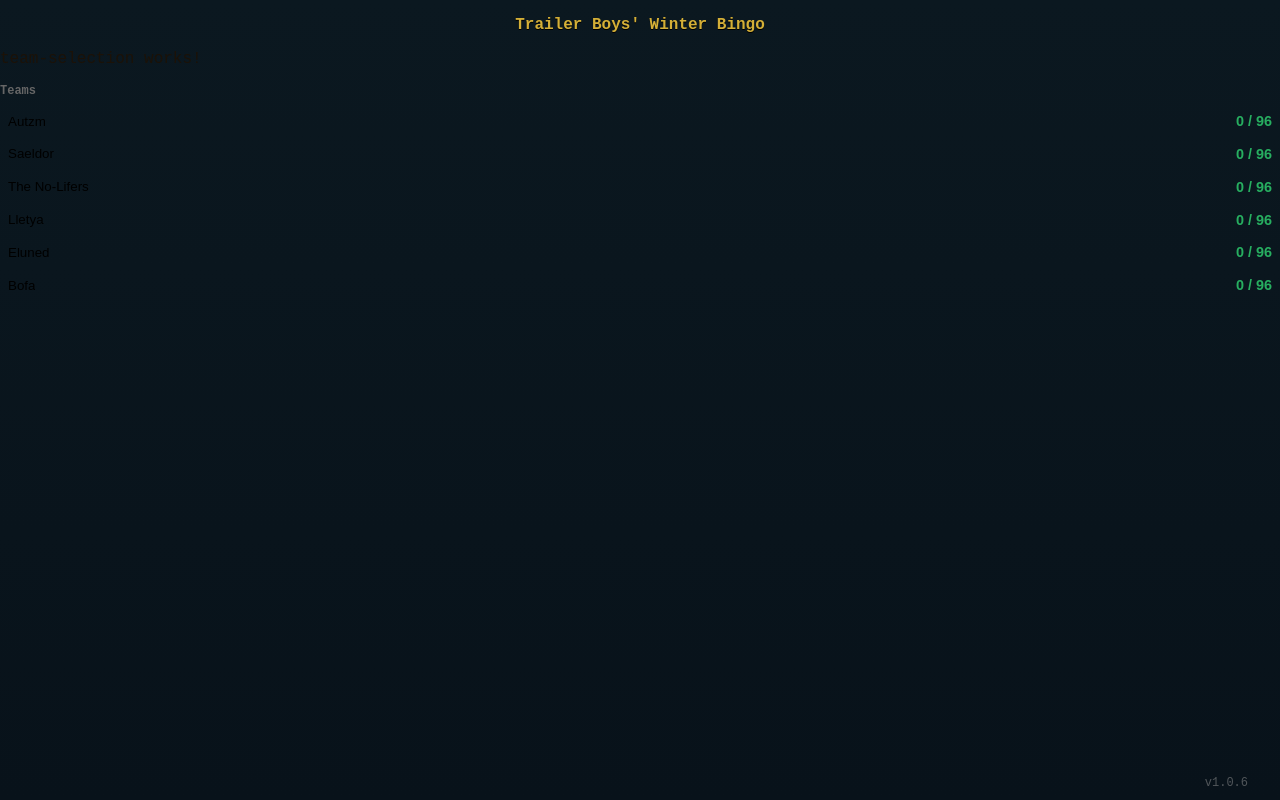
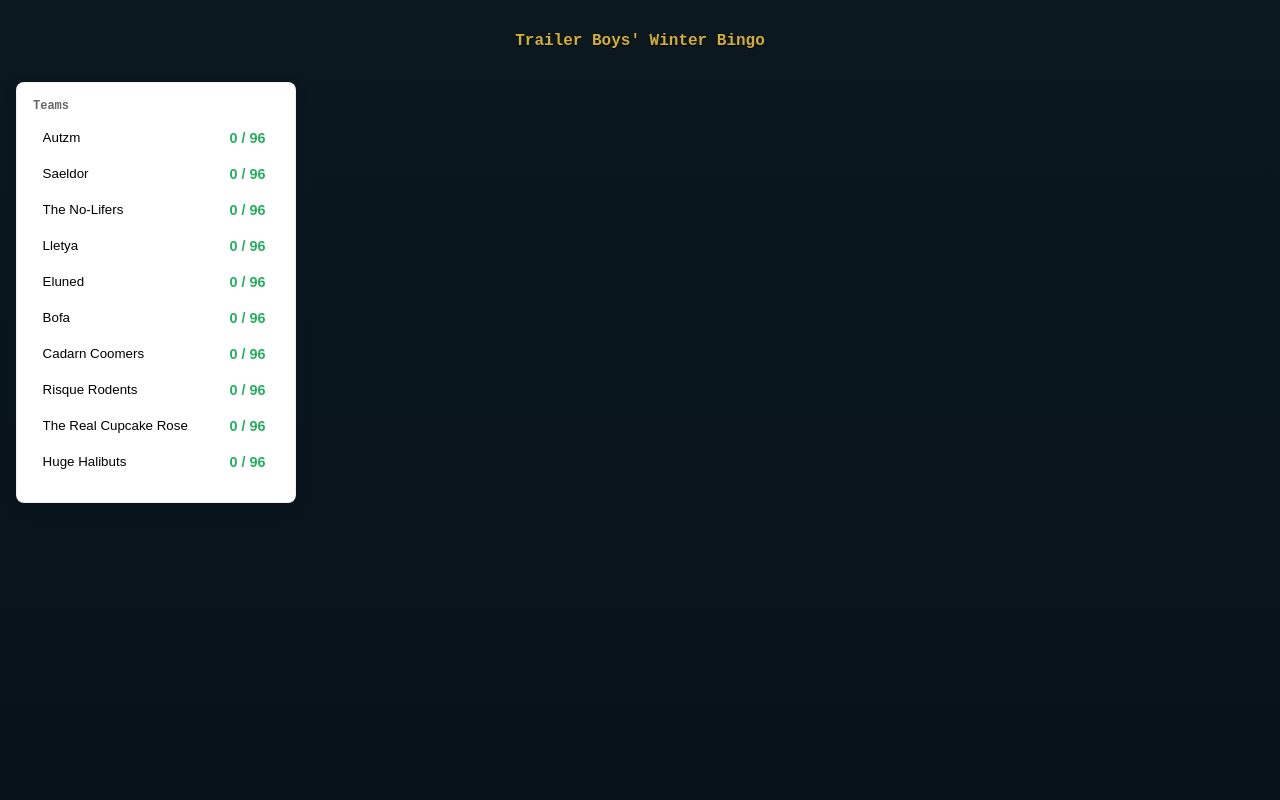
Before and after one commit to ZeMachin/bingo-board, an Angular app: page / in a window 1280 px wide. Built offline with nearby package versions, Linux system fonts and the light colour scheme.

Commit message:
feat: list looks nicer

```diff
--- a/src/app/app.html
+++ b/src/app/app.html
@@ -1,10 +1,18 @@
-<main>
+<main class="layout">
   <header>
     <h1>Trailer Boys' Winter Bingo</h1>
   </header>
 
-  <app-team-selection (selectTeam)="onSelectTeam($event)"></app-team-selection>
-  @if(selectedTeam){<app-bingo-board [selectedTeam]="selectedTeam"></app-bingo-board>}
+  <div class="content">
+    <aside class="sidebar" aria-labelledby="teams-heading">
+      <h2 id="teams-heading" class="visually-hidden">Teams</h2>
+      <app-team-selection (selectTeam)="onSelectTeam($event)"></app-team-selection>
+    </aside>
+
+    <section class="board" role="region" aria-labelledby="board-heading">
+      @if(selectedTeam){<h2 id="board-heading" class="visually-hidden">Bingo board for {{ selectedTeam.name }}</h2><app-bingo-board [selectedTeam]="selectedTeam"></app-bingo-board>}
+    </section>
+  </div>
 
   <footer class="version">v{{ version }}</footer>
 </main>
--- a/src/app/app.less
+++ b/src/app/app.less
@@ -1,8 +1,60 @@
+/* Layout */
+.layout {
+  display: grid;
+  grid-template-rows: auto 1fr auto;
+  min-height: 100vh;
+  gap: 1rem;
+  padding: 1rem;
+}
+
+/* Two-column content: sidebar + board */
+.content {
+  display: grid;
+  grid-template-columns: 280px 1fr;
+  gap: 1.5rem;
+  align-items: start;
+}
+
+/* Sidebar card */
+.sidebar {
+  background: #fff;
+  border: 1px solid rgba(0, 0, 0, 0.06);
+  border-radius: 8px;
+  padding: 1rem;
+  box-shadow: 0 6px 18px rgba(12, 22, 36, 0.06);
+  max-height: calc(100vh - 160px);
+  overflow: auto;
+}
+
+/* Board section */
+.board {
+  background: transparent;
+}
+
+/* Footer version */
 .version {
-  position: fixed;
-  bottom: 10px;
-  right: 32px;
-  font-size: 12px;
-  color: #999;
-  opacity: 0.5;
+  text-align: right;
+  font-size: 0.9rem;
+  opacity: 0.85;
 }
+
+/* Accessible helper */
+.visually-hidden {
+  position: absolute !important;
+  height: 1px; width: 1px;
+  overflow: hidden;
+  clip: rect(1px, 1px, 1px, 1px);
+  white-space: nowrap;
+}
+
+/* Responsive: stack on small screens */
+@media (max-width: 720px) {
+  .content {
+    grid-template-columns: 1fr;
+  }
+
+  .sidebar {
+    order: 0;
+    max-height: none;
+  }
+}
--- a/src/app/bingo-board/bingo-board.component.ts
+++ b/src/app/bingo-board/bingo-board.component.ts
@@ -533,7 +533,6 @@ export class BingoBoardComponent implements OnInit {
   }
 
   selectTeam(team: Team) {
-    console.log('selecting team:', team)
     this.selectedTeam = team;
     const saved = this.loadSavedCheckedForTeam(this.selectedTeam);
     const merged = this.getTiles().map(row => row.map(t => ({ ...t, checked: saved[t.id] ?? false })));
--- a/src/app/team-selection/team-selection.html
+++ b/src/app/team-selection/team-selection.html
@@ -1,5 +1,3 @@
-<p>team-selection works!</p>
- <aside>
 <div class="teams" role="listbox" aria-label="Teams">
   <div class="teams-label">Teams</div>
   @for(team of teams(); let i = $index; track team.name) {
@@ -10,4 +8,3 @@
   </button>
   }
 </div>
-  </aside>
--- a/src/app/team-selection/team-selection.less
+++ b/src/app/team-selection/team-selection.less
@@ -3,8 +3,9 @@
   display: flex;
   flex-direction: column;
   gap: 0.35rem;
-    max-height: 220px;
+  max-height: calc(100vh - 220px);
   overflow: auto;
+  padding-right: 0.25rem;
 }
 
 .teams-label {
@@ -18,13 +19,28 @@
   display: flex;
   justify-content: space-between;
   align-items: center;
-    padding: 0.35rem 0.5rem;
+  padding: 0.45rem 0.6rem;
   border-radius: 6px;
   background: transparent;
   border: none;
   cursor: pointer;
   text-align: left;
   width: 100%;
+  transition: background 120ms ease, transform 120ms ease;
+}
+
+.team-item:hover {
+  background: #f6f8fa;
+  transform: translateY(-1px);
+}
+
+.team-item:focus {
+  outline: none;
+}
+
+.team-item:focus-visible {
+  box-shadow: 0 0 0 3px rgba(46, 204, 113, 0.12);
+  border-left: 3px solid #2ecc71;
 }
 
 .team-item[aria-selected="true"] {
```
Lines whose indentation alone changed are shown as unchanged.
